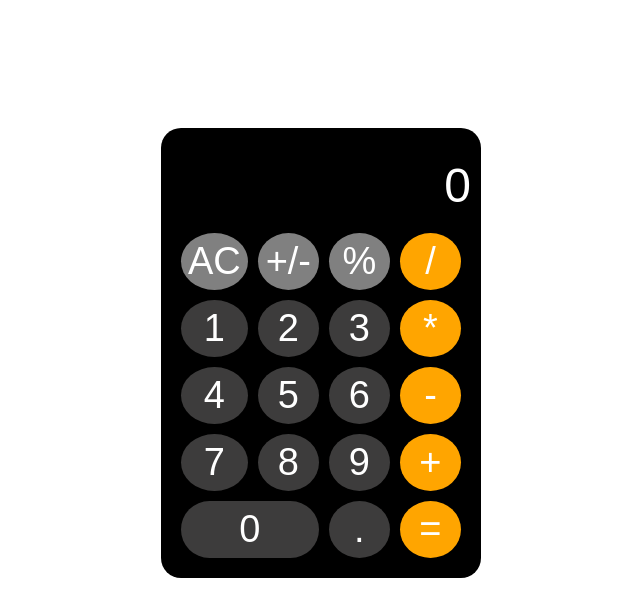
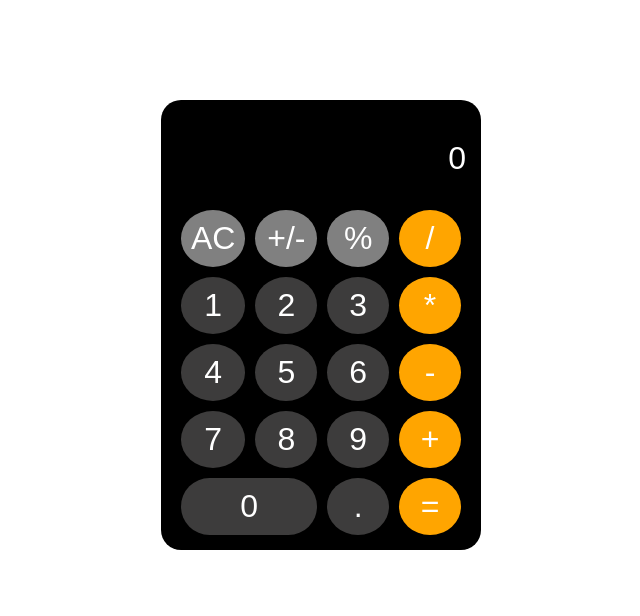
Before and after one commit to tuffstuff2/calculator, a plain HTML site: page index.html in a window 1280 px wide. Shown: the whole page, without its empty margins (319-959 px from the left). Drawn offline with Linux system fonts and the light colour scheme.

Commit message:
Add files via upload

```diff
--- a/css/style.css
+++ b/css/style.css
@@ -12,14 +12,29 @@
   border-radius: 20px;
   margin: 0 auto;
   padding: 10px;
- margin-top: 10%;
+  position: relative;
+  margin-top: 100px;
 }
+
+input {
+  width: 100%;
+  position: relative;
+  background-color: black;
+  border: none;
+  height: 80px;
+  padding: 10px;
+}
+
 
 .calc_dis {
   color: white;
-  font-size: 48px;
+  font-size: 32px;
   text-align: right;
   padding-top: 20px;
+  position: absolute;
+  top: 20px;
+  right: 15px;
+
 }
 
 .buttons {
@@ -34,8 +49,8 @@
 button {
   border: none;
   border-radius: 50%;
-font-size: 38px;
-padding: 7px;
+  font-size: 32px;
+  padding: 10px;
   background-color: rgb(61, 60, 60);
   color: white;
 }
--- a/index.html
+++ b/index.html
@@ -1,5 +1,6 @@
 <!DOCTYPE html>
 <html lang="en">
+
 <head>
     <meta charset="UTF-8">
     <meta http-equiv="X-UA-Compatible" content="IE=edge">
@@ -7,9 +8,13 @@
     <link rel="stylesheet" href="css/style.css">
     <title>Calculator</title>
 </head>
+
 <body>
     <div class="container">
-        <div class="calc_dis">0</div>
+        <div>
+            <input type="text" readonly ='readonly'>
+            <p class="calc_dis">0</p>
+        </div>
         <div class="buttons">
             <button class="AC btn grey">AC</button>
             <button class="aver btn grey">+/-</button>
@@ -38,4 +43,5 @@
     </div>
     <script src="js/index.js"></script>
 </body>
+
 </html>
```
Lines whose indentation alone changed are shown as unchanged.
